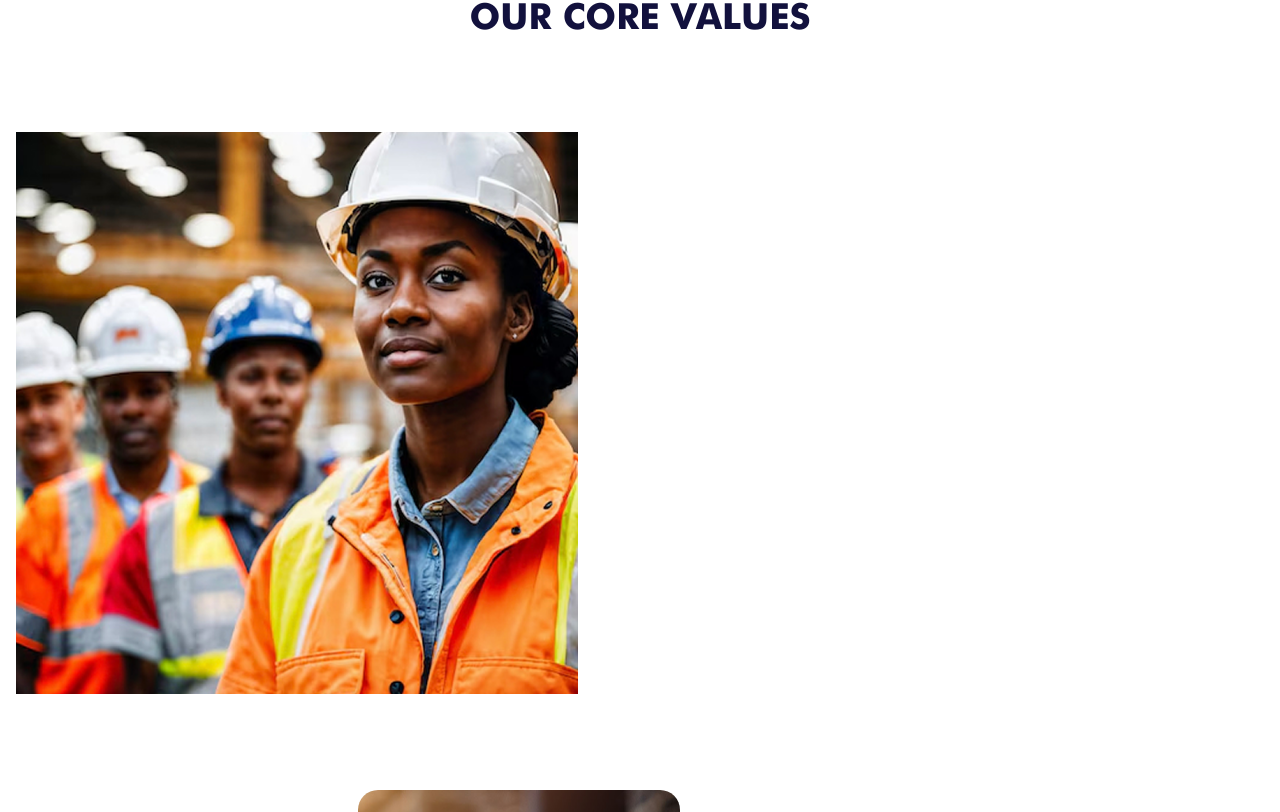
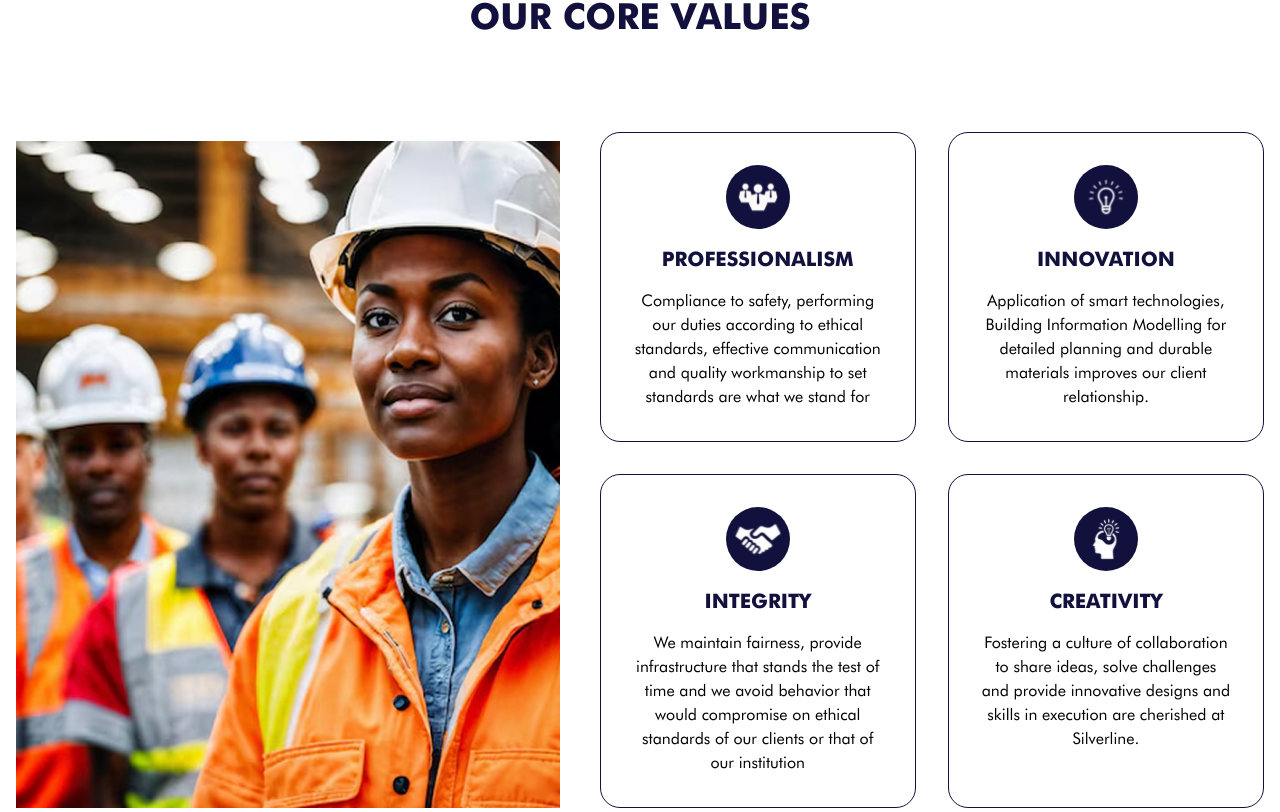
Before and after one commit to datrixkris/silverline-resource, a Next.js app in the folder silverline-resource/: page / in a window 1280 px wide. Shown: the part 4114-4926 px from the top of the page. Built offline with nearby package versions, Linux system fonts and the light colour scheme.

Commit message:
lint errors

```diff
--- a/silverline-resource/app/components/home/CoreValues.tsx
+++ b/silverline-resource/app/components/home/CoreValues.tsx
@@ -41,6 +41,14 @@ const CoreValues = () => {
           className="size-full object-cover"
         />
       </div>
+
+      <div className="lg:w-[55%]">
+        <div className="grid sm:grid-cols-2 gap-8">
+          {values.map((value, index) => (
+            <ValuesCard value={value} key={index} />
+          ))}
+        </div>
+      </div>
     </section>
   );
 };
--- a/silverline-resource/app/components/home/HomeHeader.tsx
+++ b/silverline-resource/app/components/home/HomeHeader.tsx
@@ -18,7 +18,7 @@ const HomeHeader = () => {
             </div>
 
             <h2 className="font-bold text-4xl">
-              Where Building Dreams is Not Just a Job, It's Our Passion
+              Where Building Dreams is Not Just a Job, It&apos;s Our Passion
             </h2>
           </div>
 
--- a/silverline-resource/app/contact/components/ContactSection.tsx
+++ b/silverline-resource/app/contact/components/ContactSection.tsx
@@ -17,8 +17,8 @@ const ContactSection = () => {
 
           {/* text */}
           <p className="mx-auto max-w-[580px] text-center">
-            Have questions or need assistance? We're here to help! Contact us
-            today, and our team will get back to you as soon as possible.
+            Have questions or need assistance? We&apos;re here to help! Contact
+            us today, and our team will get back to you as soon as possible.
           </p>
         </div>
       </div>
--- a/silverline-resource/app/projects/components/ProjectSection.tsx
+++ b/silverline-resource/app/projects/components/ProjectSection.tsx
@@ -19,8 +19,8 @@ const ProjectSection = () => {
 
           {/* text */}
           <p className="mx-auto max-w-[1180px] text-center">
-            We have journeyed through the years in meeting customers' desires.
-            We walk our projects with our esteemed customers, as their
+            We have journeyed through the years in meeting customers&apos;
+            desires. We walk our projects with our esteemed customers, as their
             satisfaction is our major goal. Rooted in tradition, we honour our
             heritage by upholding the craftsmanship and values that have defined
             us since our beginning. We thrive on innovation and adaptability,
```
Also changed, not shown: silverline-resource/package.json (+7 -5 lines), silverline-resource/.eslintrc.json (added), 1 other file (tests, documents, lock files or other folders).
